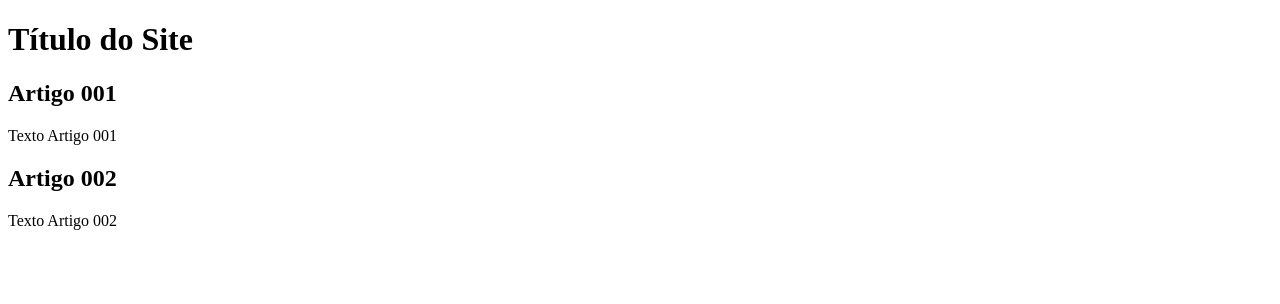
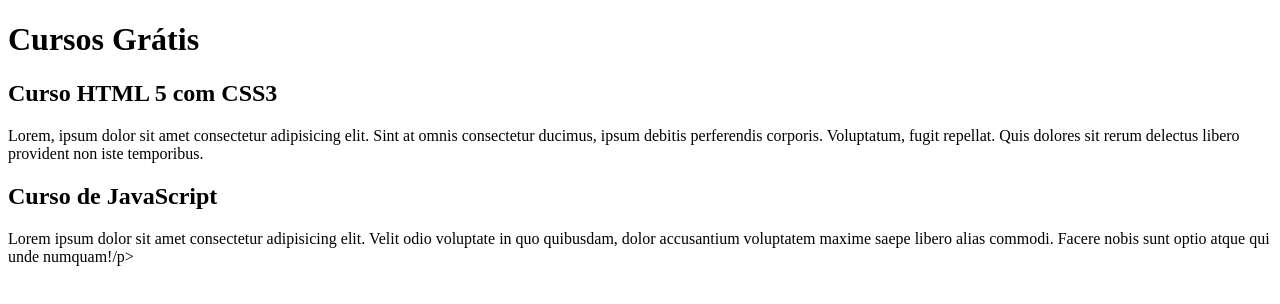
Before and after one commit to BrHCastro/projeto-site, a plain HTML site: page index.html in a window 1280 px wide. Drawn offline with Linux system fonts and the light colour scheme.

Commit message:
Comecei a escrever o conteúdo

```diff
--- a/index.html
+++ b/index.html
@@ -8,14 +8,14 @@
 <body>
     <main>
         <header>
-            <h1>Título do Site</h1>
+            <h1>Cursos Grátis</h1>
             <article>
-                <h2>Artigo 001</h2>
-                <p>Texto Artigo 001</p>
+                <h2>Curso HTML 5 com CSS3</h2>
+                <p>Lorem, ipsum dolor sit amet consectetur adipisicing elit. Sint at omnis consectetur ducimus, ipsum debitis perferendis corporis. Voluptatum, fugit repellat. Quis dolores sit rerum delectus libero provident non iste temporibus.</p>
             </article>
             <article>
-                <h2>Artigo 002</h2>
-                <p>Texto Artigo 002</p>
+                <h2>Curso de JavaScript</h2>
+                <p>Lorem ipsum dolor sit amet consectetur adipisicing elit. Velit odio voluptate in quo quibusdam, dolor accusantium voluptatem maxime saepe libero alias commodi. Facere nobis sunt optio atque qui unde numquam!/p>
             </article>
         </header>
     </main>
```
